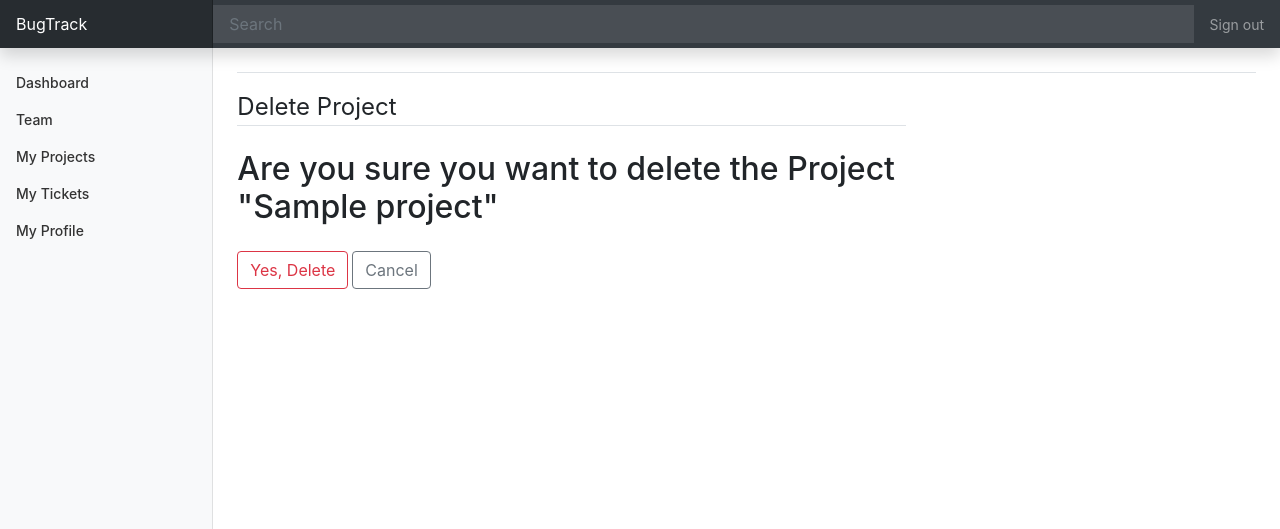
After one commit to dhaliwalk/BugTrack, a Django app: page /project/1/delete/ in a window 1280 px wide. The commit adds this page. Shown: the top 529 px of the page. Run offline with Django 3.2, Linux system fonts and the light colour scheme; a user stored in the database is signed in; tables that the repository leaves empty hold one stand-in row (values such as "Sample post"); parts of the project's set-up code (start-up, migrations or seed data) failed here and were passed over; some libraries are stand-ins or nearby versions.

Commit message:
Added update and delete functions for projects

```diff
--- /dev/null
+++ b/projects/templates/projects/project_confirm_delete.html
@@ -0,0 +1,17 @@
+{% extends "main/base.html" %}
+{% block content %}
+	<div class="content-section">
+		<form method="POST">
+			{% csrf_token %}
+			<fieldset class="form-group">
+				<legend class="border-bottom mb-4">Delete Project</legend>
+				<h2>Are you sure you want to delete the Project "{{ object.name }}"</h2>
+			</fieldset>
+			<div class="form-group">
+				<button class="btn btn-outline-danger" type="submit">Yes, Delete</button>
+				<a class="btn btn-outline-secondary" href="{% url 'project-list'%}">Cancel</a>
+			</div>
+		</form>
+
+	</div>
+{% endblock content %}
--- a/projects/templates/projects/project_form.html
+++ b/projects/templates/projects/project_form.html
@@ -5,11 +5,11 @@
 		<form method="POST" enctype="multipart/form-data">
 			{% csrf_token %}
 			<fieldset class="form-group">
-				<legend class="border-bottom mb-4">Project Create</legend>
+				<legend class="border-bottom mb-4">Project</legend>
 				{{ form|crispy }}
 			</fieldset>
 			<div class="form-group">
-				<button class="btn btn-outline-info" type="submit">Create</button>
+				<button class="btn btn-outline-info" type="submit">Post</button>
 			</div>
 		</form>
 
--- a/projects/urls.py
+++ b/projects/urls.py
@@ -1,10 +1,12 @@
 from django.urls import path
 from . import views
-from .views import ProjectCreateView
+from .views import ProjectCreateView, ProjectUpdateView, ProjectDeleteView
 
 urlpatterns = [
     path('list/', views.list, name='project-list'),
     path('<int:pk>/join/', views.ProjectJoin, name='project-join'),
     path('<int:pk>/info/', views.ProjectInfo, name='project-info'),
     path('new/', ProjectCreateView.as_view(), name='project-create'),
+    path('<int:pk>/update/', ProjectUpdateView.as_view(), name='project-update'),
+    path('<int:pk>/delete/', ProjectDeleteView.as_view(), name='project-delete'),
 ]
--- a/projects/views.py
+++ b/projects/views.py
@@ -3,7 +3,7 @@ from django.contrib.auth.mixins import LoginRequiredMixin, UserPassesTestMixin
 from .models import Project, ProjectMember
 from users.models import Team
 from django.contrib import messages
-from django.views.generic import CreateView
+from django.views.generic import CreateView, UpdateView, DeleteView
 
 
 def list(request):
@@ -39,3 +39,22 @@ class ProjectCreateView(LoginRequiredMixin, CreateView):
 	def form_valid(self, form):
 		form.instance.team = self.request.user.team_set.first()
 		return super().form_valid(form)
+
+class ProjectUpdateView(UserPassesTestMixin, LoginRequiredMixin, UpdateView):
+	model = Project
+	fields = ['name', 'description']
+
+	def test_func(self):
+		project = self.get_object()
+		if project in self.request.user.team_set.first().project_set.filter(members=self.request.user):
+			return True
+		return False
+
+class ProjectDeleteView(UserPassesTestMixin, LoginRequiredMixin, DeleteView):
+	model = Project
+	success_url = "/"
+	def test_func(self):
+		project = self.get_object()
+		if project in self.request.user.team_set.first().project_set.filter(members=self.request.user):
+			return True
+		return False
```
Also changed, not shown: projects/templates/projects/project_list.html (+7 -0 lines).
